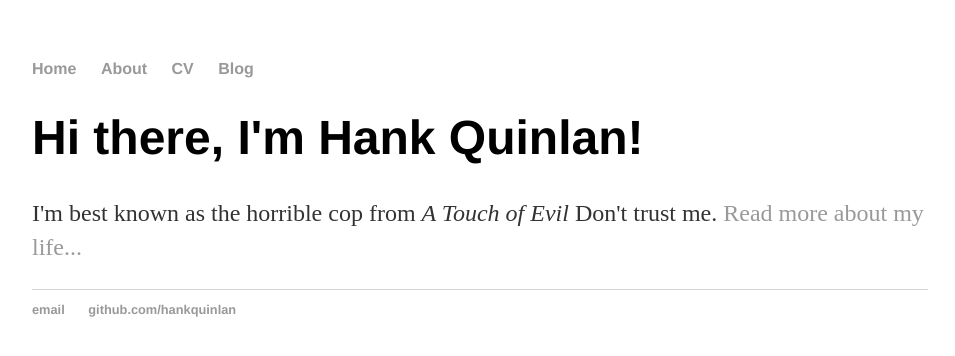
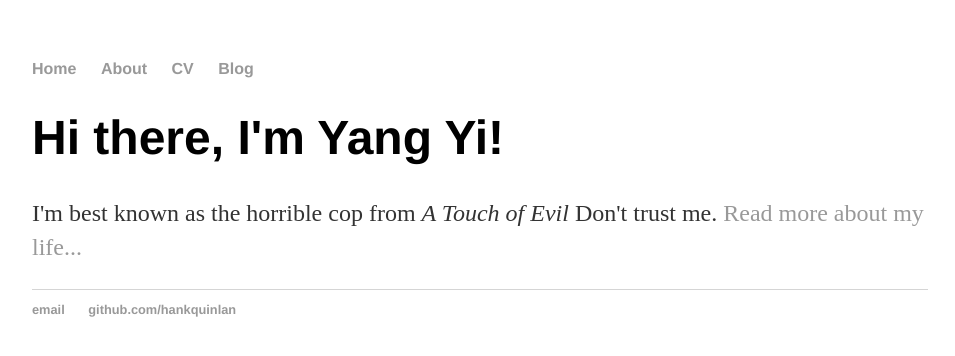
Before and after one commit to Shufeyangyi2015310117/Shufeyangyi2015210117.github.io, a plain HTML site: page index.html in a window 1280 px wide. Shown: the whole page, without its empty margins (160-1115 px from the left). Drawn offline with Linux system fonts and the light colour scheme.

Commit message:
Update index.html

```diff
--- a/index.html
+++ b/index.html
@@ -16,7 +16,7 @@
 		</nav>
 		<div class="container">
     		<div class="blurb">
-        		<h1>Hi there, I'm Hank Quinlan!</h1>
+        		<h1>Hi there, I'm Yang Yi!</h1>
 				<p>I'm best known as the horrible cop from <em>A Touch of Evil</em> Don't trust me. <a href="/about">Read more about my life...</a></p>
     		</div><!-- /.blurb -->
 		</div><!-- /.container -->
```
